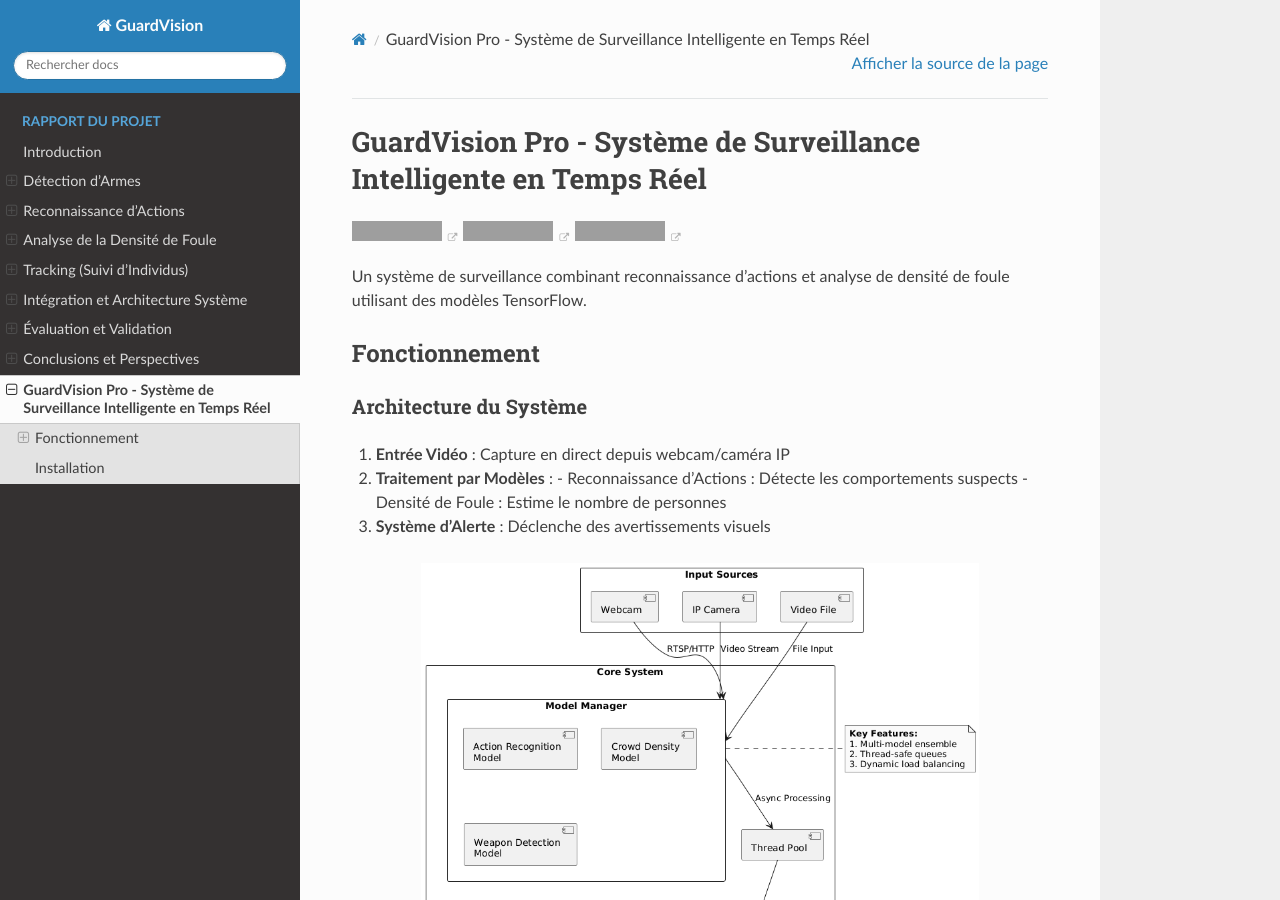
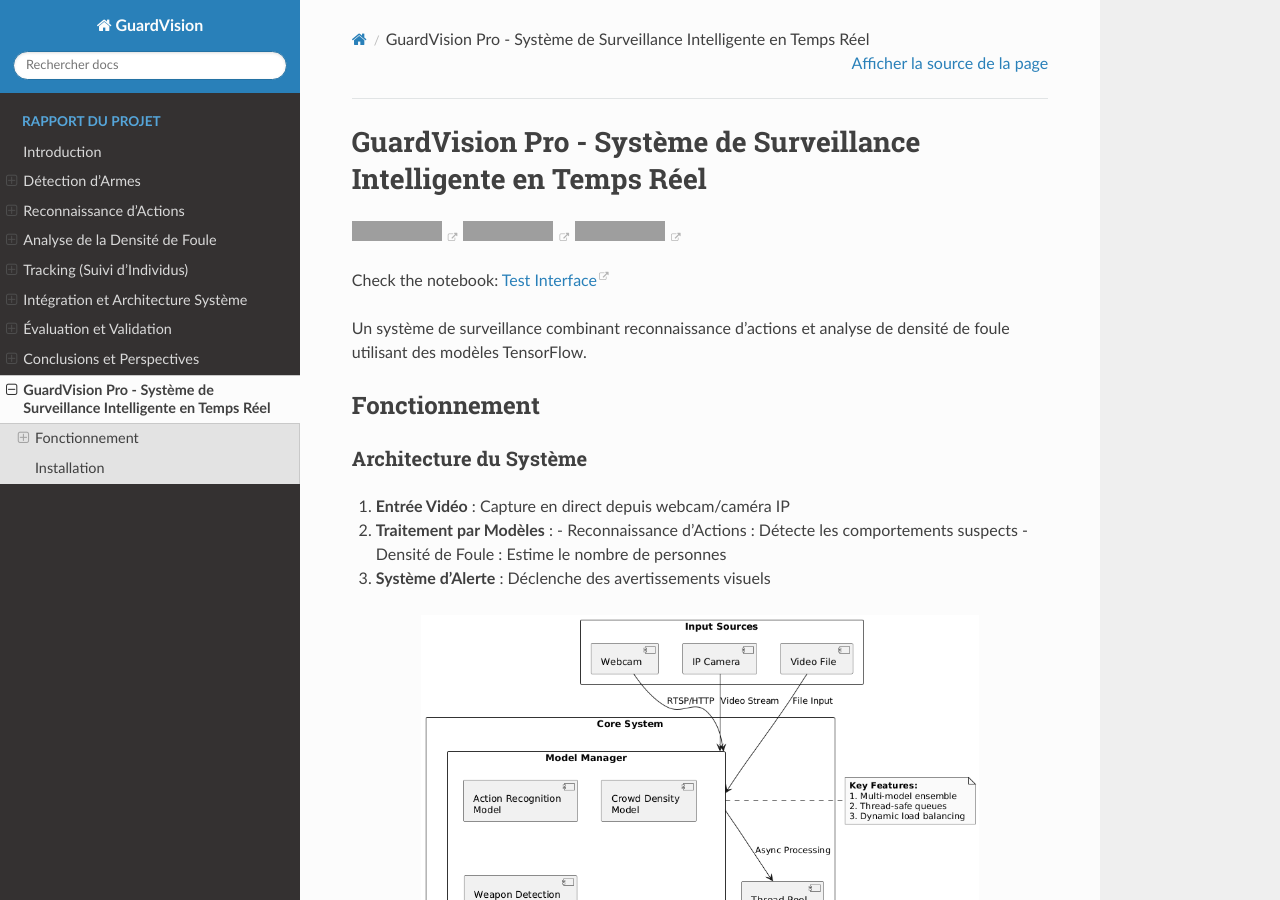
Before and after one commit to med-reda-nk/GuardVision, a Sphinx documentation site: the page built from Documentation/interface_test.rst, in a window 1280 px wide and 900 px high. Built offline with Sphinx 7.4.7 and the Read the Docs theme 3.1.0, drawn with Linux system fonts in a browser that asks for light colours; pages that are not in the unit, such as notebooks, are missing from menus; grey boxes are pictures that could not be loaded.

Commit message:
Update interface_test.rst

```diff
--- a/Documentation/interface_test.rst
+++ b/Documentation/interface_test.rst
@@ -7,6 +7,8 @@
     :target: https://streamlit.io
 .. image:: https://img.shields.io/badge/Licence-MIT-green
     :target: LICENSE
+
+Check the notebook: `Test Interface <../Code_test/model_managing.py>`_
 
 Un système de surveillance combinant reconnaissance d'actions et analyse de densité de foule utilisant des modèles TensorFlow.
 
```
